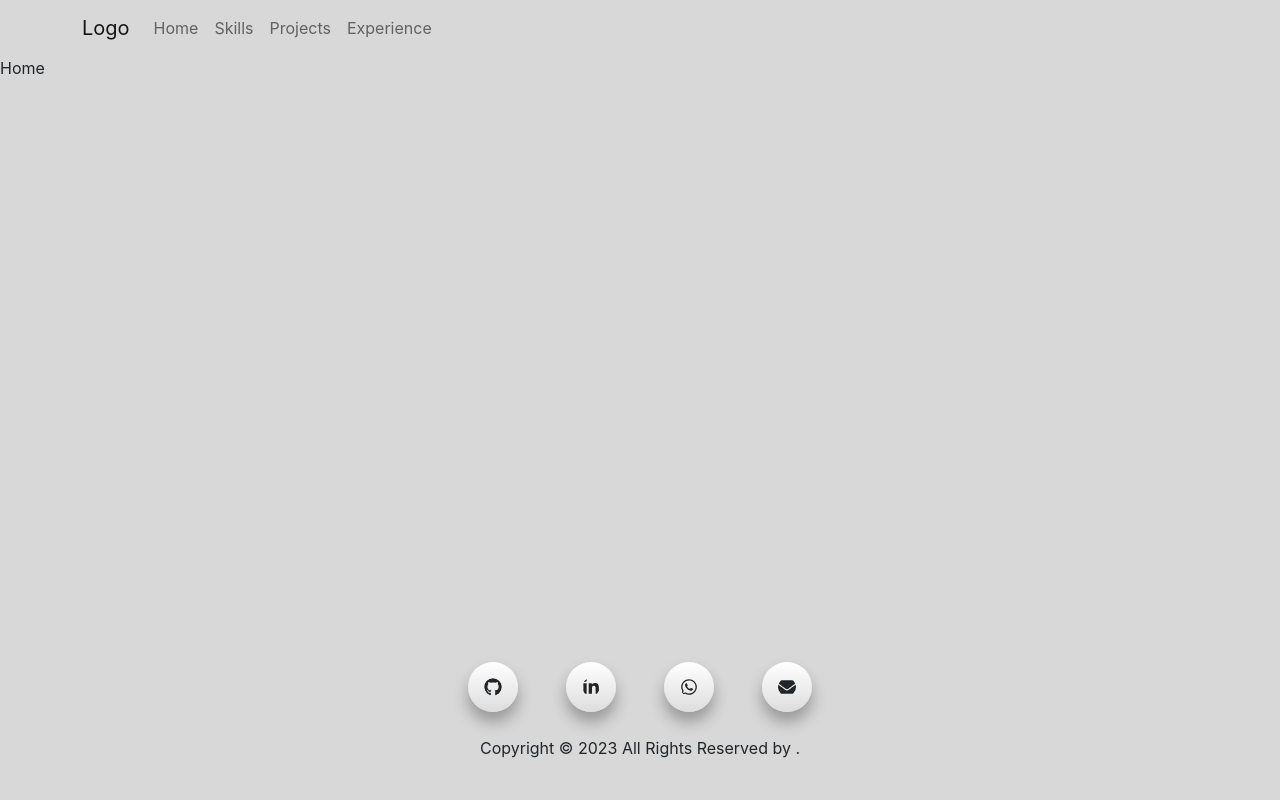
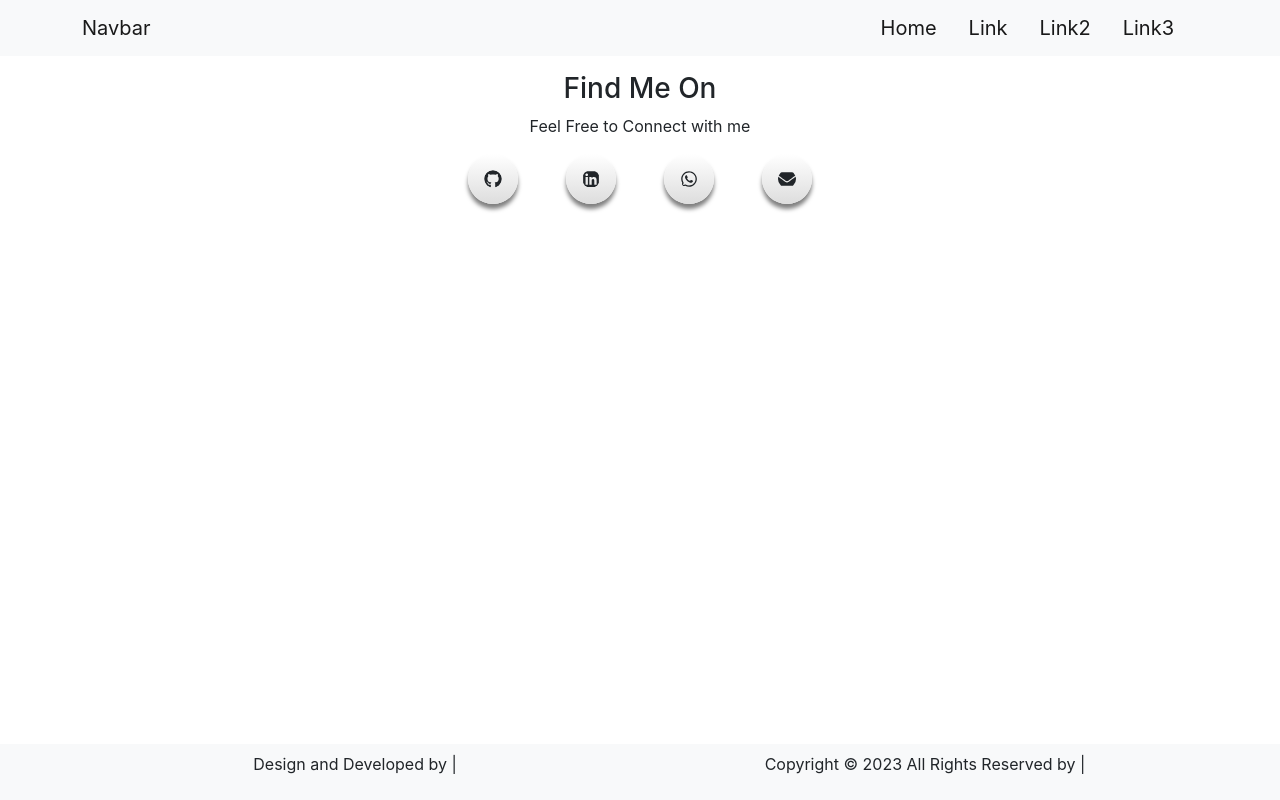
Before and after one commit to MRizwan1057/Portfolio_React, a React (Create React App) app: page / in a window 1280 px wide. Built offline with nearby package versions, Linux system fonts and the light colour scheme.

Commit message:
skills added

```diff
--- a/src/App.css
+++ b/src/App.css
@@ -4,7 +4,7 @@
   box-sizing: border-box;
 }
 body {
-  background: #d8d8d8;
+  /* background: #d8d8d8; */
   position: relative;
   overflow-x: hidden;
 }
@@ -23,8 +23,8 @@ body {
   font-size: 30px;
   text-align: center;
   background: linear-gradient(0deg, #ddd, #fff);
-  /* box-shadow: 0 5px 4px rgba(0, 0, 0, 0.5); */
-  box-shadow: 0 10px 15px rgba(0, 0, 0, 0.3);
+  box-shadow: 0 5px 4px rgba(0, 0, 0, 0.5);
+  /* box-shadow: 0 10px 15px rgba(0, 0, 0, 0.3); */
   height: 50px;
   width: 50px;
   border-radius: 50%;
@@ -39,20 +39,21 @@ body {
   transform: scale(1.1);
   box-shadow: 0 2px 5px rgba(0, 0, 0, 0.3);
   text-decoration: none;
-  /* text-shadow: 6px 6px 10px rgba(51, 51, 51, 1); */
-}
-/*
-.footer_icons svg :nth-child(1):hover .footer_icons svg {
-  background: #000;
-}
-.footer_icons svg :nth-child(2):hover .footer_icons svg {
-  background: rgb(18, 122, 206);
 }
 
-.footer_icons svg :nth-child(3):hover .footer_icons svg {
-  background: rgb(6, 182, 103);
+.skillWrapper {
+  padding: 1rem;
+  box-shadow: rgb(204, 219, 232) 3px 3px 6px 0px inset,
+    rgba(255, 255, 255, 0.5) -3px -3px 6px 1px inset;
+  transition: all 0.3s ease-in-out;
 }
 
-.footer_icons svg :nth-child(4):hover .footer_icons svg {
-  background: rgb(212, 12, 38);
-} */
+.skillWrapper:hover {
+  box-shadow: rgba(60, 64, 67, 0.3) 0px 1px 2px 0px,
+    rgba(60, 64, 67, 0.15) 0px 1px 3px 1px;
+  /* box-shadow: rgba(0, 0, 0, 0.2) 0px 12px 28px 0px,
+    rgba(0, 0, 0, 0.1) 0px 2px 4px 0px,
+    rgba(255, 255, 255, 0.05) 0px 0px 0px 1px inset; */
+  /* box-shadow: rgba(0, 0, 0, 0.05) 0px 0px 0px 1px; */
+  /* box-shadow: rgba(99, 99, 99, 0.2) 0px 2px 8px 0px; */
+}
--- a/src/components/Footer.jsx
+++ b/src/components/Footer.jsx
@@ -2,20 +2,21 @@ import React from "react";
 import { FaGithub, FaLinkedinIn, FaWhatsapp, FaEnvelope } from "react-icons/fa";
 
 const Footer = () => {
+  let date = new Date();
+  let year = date.getFullYear();
   return (
     <>
-      <footer className="footer fixed-bottom mb-4">
+      <footer className="footer fixed-bottom bg-light py-2">
         <div className="container">
-          <div className="row">
-            <div className="col-md-8 mx-auto text-center">
-              <div className="footer_icons mb-4 ">
-                <FaGithub className="" />
-                <FaLinkedinIn className=" " />
-                <FaWhatsapp className=" " />
-                <FaEnvelope className=" " />
+          <div className="row text-center align-items-center">
+            <div className="col-md-6 mx-auto ">
+              <div>
+                <p>Design and Developed by |</p>
               </div>
+            </div>
+            <div className="col-md-6 mx-auto text-center">
               <div>
-                <p>Copyright © 2023 All Rights Reserved by .</p>
+                <p>Copyright © {year} All Rights Reserved by |</p>
               </div>
             </div>
           </div>
--- a/src/components/Header.jsx
+++ b/src/components/Header.jsx
@@ -1,52 +1,56 @@
 import React from "react";
-import { NavLink } from "react-bootstrap";
+import { NavLink } from "react-router-dom";
 
 const Header = () => {
   return (
     <>
-      <div className="container">
-        <nav className="navbar navbar-expand-lg ">
-          <NavLink to="/" className="navbar-brand">
-            Logo
+      <nav className="navbar navbar-expand-md bg-light">
+        <div className="container">
+          <NavLink className="navbar-brand" to="/">
+            Navbar
           </NavLink>
           <button
             className="navbar-toggler"
             type="button"
-            data-toggle="collapse"
-            data-target="#navbarSupportedContent"
+            data-bs-toggle="collapse"
+            data-bs-target="#navbarSupportedContent"
             aria-controls="navbarSupportedContent"
             aria-expanded="false"
             aria-label="Toggle navigation"
           >
             <span className="navbar-toggler-icon"></span>
           </button>
-
           <div className="collapse navbar-collapse" id="navbarSupportedContent">
-            <ul className="navbar-nav   mr-auto text-center">
+            <ul className="navbar-nav ms-auto mb-2 mb-lg-0">
               <li className="nav-item">
-                <NavLink to="/" className="nav-link">
+                <NavLink
+                  className="nav-link navbar-brand "
+                  aria-current="page"
+                  to="/"
+                >
                   Home
                 </NavLink>
               </li>
               <li className="nav-item">
-                <NavLink to="/skills" className="nav-link">
-                  Skills
+                <NavLink className="nav-link navbar-brand" to="/skills">
+                  Link
                 </NavLink>
               </li>
               <li className="nav-item">
-                <NavLink to="/projects" className="nav-link">
-                  Projects
+                <NavLink className="nav-link navbar-brand" to="/projects">
+                  Link2
                 </NavLink>
               </li>
+
               <li className="nav-item">
-                <NavLink to="/experience" className="nav-link">
-                  Experience
+                <NavLink className="nav-link navbar-brand" to="/experience">
+                  Link3
                 </NavLink>
               </li>
             </ul>
           </div>
-        </nav>
-      </div>
+        </div>
+      </nav>
     </>
   );
 };
--- /dev/null
+++ b/src/components/SkillHelpers.jsx
@@ -0,0 +1,181 @@
+import React from "react";
+import {
+  SiBootstrap,
+  SiCss3,
+  SiDart,
+  SiExpress,
+  SiFastapi,
+  SiFirebase,
+  SiGithub,
+  SiHeroku,
+  SiHtml5,
+  SiJava,
+  SiJavascript,
+  SiJquery,
+  SiMaterialui,
+  SiMongodb,
+  SiNetlify,
+  SiNodedotjs,
+  SiPostman,
+  SiReact,
+  SiVisualstudiocode,
+  SiWordpress,
+} from "react-icons/si";
+
+const Tools = () => {
+  return (
+    <>
+      <section>
+        <div className="container">
+          <div className="row mb-3">
+            <div className="col-md12 text-center mx-auto">
+              <h3>Tools I Use</h3>
+            </div>
+          </div>
+          <div className="row align-items-center text-center">
+            <div className="col-md-2 col-sm-4">
+              <SiVisualstudiocode />
+              <h6>VS Code</h6>
+            </div>
+            <div className="col-md-2 col-sm-4">
+              <SiGithub />
+              <h6>Github</h6>
+            </div>
+            <div className="col-md-2 col-sm-4">
+              <SiPostman />
+              <h6>Postman</h6>
+            </div>
+            <div className="col-md-2 col-sm-4">
+              <SiHeroku />
+              <h6>Heruko</h6>
+            </div>
+            <div className="col-md-2 col-sm-4">
+              <SiFirebase />
+              <h6>Firebase</h6>
+            </div>
+            <div className="col-md-2 col-sm-4">
+              <SiNetlify />
+              <h6>Netlify</h6>
+            </div>
+          </div>
+        </div>
+      </section>
+    </>
+  );
+};
+
+const SkillSet = () => {
+  return (
+    <>
+      <div className="container my-3">
+        <div className="row text-center">
+          <div className="col-md-12">
+            <h3>Slills</h3>
+          </div>
+        </div>
+        <div className="row text-center gy-3">
+          <div className="col-md-2 col-sm-4">
+            <div className="skillWrapper">
+              <SiHtml5 />
+              <h6>HTML</h6>
+            </div>
+          </div>
+          <div className="col-md-2 col-sm-4">
+            <div className="skillWrapper">
+              <SiCss3 />
+              <h6>CSS</h6>
+            </div>
+          </div>
+          <div className="col-md-2 col-sm-4">
+            <div className="skillWrapper">
+              <SiBootstrap />
+              <h6>Bootsrap</h6>
+            </div>
+          </div>
+          <div className="col-md-2 col-sm-4">
+            <div className="skillWrapper">
+              <SiMaterialui />
+              <h6>Material UI</h6>
+            </div>
+          </div>
+          <div className="col-md-2 col-sm-4">
+            <div className="skillWrapper">
+              <SiJquery />
+              <h6>JQuery</h6>
+            </div>
+          </div>
+          <div className="col-md-2 col-sm-4">
+            <div className="skillWrapper">
+              <SiWordpress />
+              <h6>WordPress</h6>
+            </div>
+          </div>
+          <div className="col-md-2 col-sm-4">
+            <div className="skillWrapper">
+              <SiReact />
+              <h6>React Js</h6>
+            </div>
+          </div>
+          <div className="col-md-2 col-sm-4">
+            <div className="skillWrapper">
+              <SiNodedotjs />
+              <h6>Node Js</h6>
+            </div>
+          </div>
+          <div className="col-md-2 col-sm-4">
+            <div className="skillWrapper">
+              <SiExpress />
+              <h6>Express Js</h6>
+            </div>
+          </div>
+          <div className="col-md-2 col-sm-4">
+            <div className="skillWrapper">
+              <SiMongodb />
+              <h6>Mongo DB</h6>
+            </div>
+          </div>
+          <div className="col-md-2 col-sm-4">
+            <div className="skillWrapper">
+              <SiFirebase />
+              <h6>Firebase</h6>
+            </div>
+          </div>
+          <div className="col-md-2 col-sm-4">
+            <div className="skillWrapper">
+              <SiFastapi />
+              <h6>Rest API's</h6>
+            </div>
+          </div>
+        </div>
+      </div>
+    </>
+  );
+};
+
+const ProgLangs = () => {
+  return (
+    <>
+      <div className="container my-3">
+        <div className="row text-center">
+          <div className="col-md-12">
+            <h3>Programming Languages</h3>
+          </div>
+
+          <div className="col-md">
+            <SiJava />
+            <h6>Java</h6>
+          </div>
+          <div className="col-md">
+            <SiJavascript />
+            <h6>JavaScript</h6>
+          </div>
+          <div className="col-md">
+            <SiDart />
+            <h6>Dart</h6>
+          </div>
+        </div>
+      </div>
+    </>
+  );
+};
+export { SkillSet, Tools, ProgLangs };
--- /dev/null
+++ b/src/components/Social_Icons.jsx
@@ -0,0 +1,21 @@
+import React from "react";
+import { FaEnvelope, FaGithub, FaLinkedin, FaWhatsapp } from "react-icons/fa";
+
+export function SocialIcons() {
+  return (
+    <>
+      <div className="container">
+        <div className="row text-center mx-auto">
+          <div className="col-md-12">
+            <div className="footer_icons mb-4">
+              <FaGithub className="" />
+              <FaLinkedin className=" " />
+              <FaWhatsapp className=" " />
+              <FaEnvelope className=" " />
+            </div>
+          </div>
+        </div>
+      </div>
+    </>
+  );
+}
--- /dev/null
+++ b/src/components/Tools.jsx
@@ -0,0 +1,52 @@
+import React from "react";
+import {
+  SiFirebase,
+  SiGithub,
+  SiHeroku,
+  SiNetlify,
+  SiPostman,
+  SiVisualstudiocode,
+} from "react-icons/si";
+function Tools() {
+  return (
+    <>
+      <section>
+        <div className="container">
+          <div className="row mb-3">
+            <div className="col-md12 text-center mx-auto">
+              <h3>Tools I Use</h3>
+            </div>
+          </div>
+          <div className="row align-items-center text-center">
+            <div className="col-md-2 col-sm-4">
+              <SiVisualstudiocode />
+              <h6>VS Code</h6>
+            </div>
+            <div className="col-md-2 col-sm-4">
+              <SiGithub />
+              <h6>Github</h6>
+            </div>
+            <div className="col-md-2 col-sm-4">
+              <SiPostman />
+              <h6>Postman</h6>
+            </div>
+            <div className="col-md-2 col-sm-4">
+              <SiHeroku />
+              <h6>Heruko</h6>
+            </div>
+            <div className="col-md-2 col-sm-4">
+              <SiFirebase />
+              <h6>Firebase</h6>
+            </div>
+            <div className="col-md-2 col-sm-4">
+              <SiNetlify />
+              <h6>Netlify</h6>
+            </div>
+          </div>
+        </div>
+      </section>
+    </>
+  );
+}
+
+export default Tools;
--- a/src/pages/Experience.jsx
+++ b/src/pages/Experience.jsx
@@ -1,7 +1,22 @@
 import React from "react";
+import { SocialIcons } from "../components/Social_Icons";
 
 function Experience() {
-  return <div>Experience</div>;
+  return (
+    <>
+      <section className="home">
+        <div className="container my-3">
+          <div className="row text-center">
+            <div className="col-md-12">
+              <h3>Find Me On </h3>
+              <p>Feel Free to Connect with me</p>
+              <SocialIcons />
+            </div>
+          </div>
+        </div>
+      </section>
+    </>
+  );
 }
 
 export default Experience;
--- a/src/pages/Home.jsx
+++ b/src/pages/Home.jsx
@@ -1,7 +1,22 @@
 import React from "react";
+import { SocialIcons } from "../components/Social_Icons";
 
-function Home() {
-  return <div>Home</div>;
-}
+const Home = () => {
+  return (
+    <>
+      <section className="home">
+        <div className="container my-3">
+          <div className="row text-center">
+            <div className="col-md-12">
+              <h3>Find Me On </h3>
+              <p>Feel Free to Connect with me</p>
+              <SocialIcons />
+            </div>
+          </div>
+        </div>
+      </section>
+    </>
+  );
+};
 
 export default Home;
--- a/src/pages/Projects.jsx
+++ b/src/pages/Projects.jsx
@@ -1,7 +1,22 @@
 import React from "react";
+import { SocialIcons } from "../components/Social_Icons";
 
 function Projects() {
-  return <div>Projects</div>;
+  return (
+    <>
+      <section className="projects">
+        <div className="container my-3">
+          <div className="row text-center">
+            <div className="col-md-12">
+              <h3>Find Me On </h3>
+              <p>Feel Free to Connect with me</p>
+              <SocialIcons />
+            </div>
+          </div>
+        </div>
+      </section>
+    </>
+  );
 }
 
 export default Projects;
--- a/src/pages/Skills.jsx
+++ b/src/pages/Skills.jsx
@@ -1,7 +1,18 @@
 import React from "react";
+import { ProgLangs, SkillSet } from "../components/SkillHelpers";
+import Tools from "../components/Tools";
 
 function Skills() {
-  return <div>Skills</div>;
+  return (
+    <>
+      <section className="home">
+        <div className="container my-3"></div>
+      </section>
+      <SkillSet />
+      <Tools />
+      <ProgLangs />
+    </>
+  );
 }
 
 export default Skills;
```
